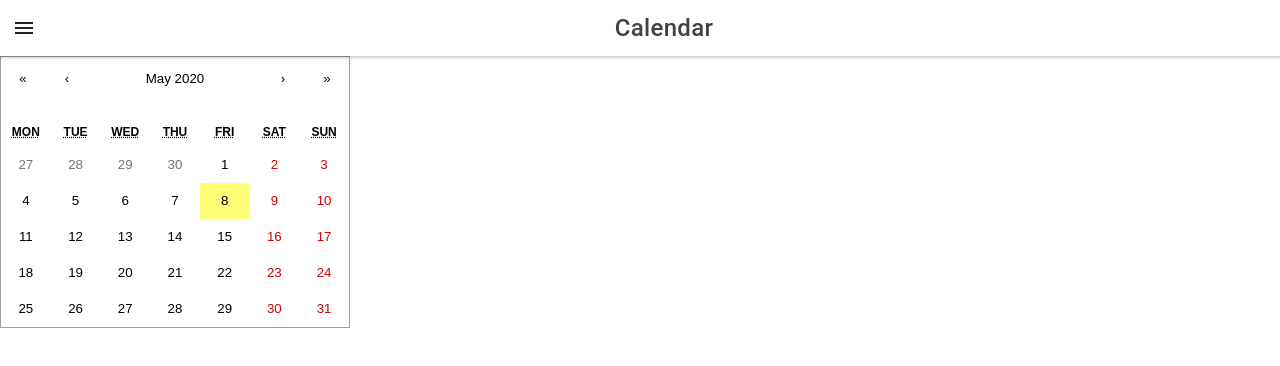
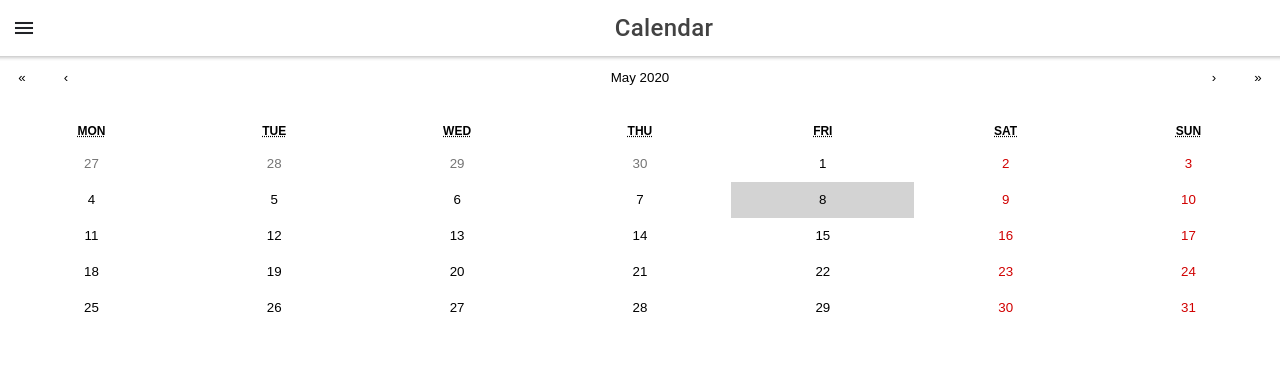
Before and after one commit to BenMorgan94/animalCrossingChoreTracker, a React (Create React App) app: page /calendar-page in a window 1280 px wide. Shown: the top 366 px of the page. Built offline with nearby package versions, Linux system fonts and the light colour scheme.

Commit message:
feat(app): update calendar styling

```diff
--- a/src/pages/calendar/calendar-page.css
+++ b/src/pages/calendar/calendar-page.css
@@ -6,3 +6,20 @@
     font-size: 1.5rem;
     padding: 0 3rem 0 3rem;
 }
+
+.calendar {
+    width: 100% !important;
+    border: none !important;
+}
+
+.react-calendar__tile--now {
+    background: lightgrey !important;
+}
+
+.react-calendar__tile--active:enabled:hover {
+    background: black !important;
+}
+
+.react-calendar__tile--active {
+    background: black !important;
+}
--- a/src/pages/calendar/calendar-page.tsx
+++ b/src/pages/calendar/calendar-page.tsx
@@ -79,7 +79,7 @@ const CalendarPage: React.FC = () => {
       </IonMenu>
 
       <IonContent id="content">
-        <Calendar></Calendar>
+        <Calendar className="calendar"></Calendar>
       </IonContent>
     </>
   );
```
